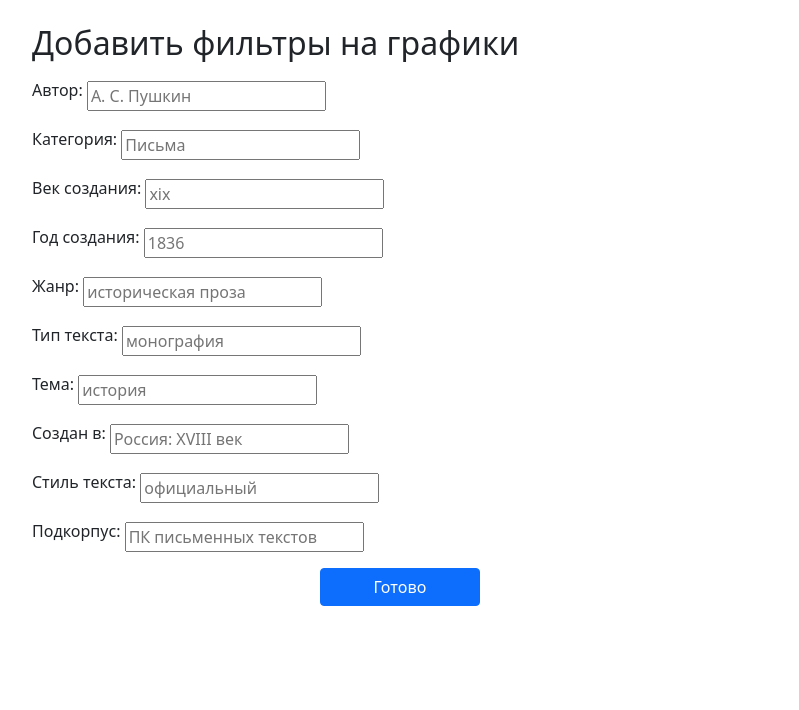
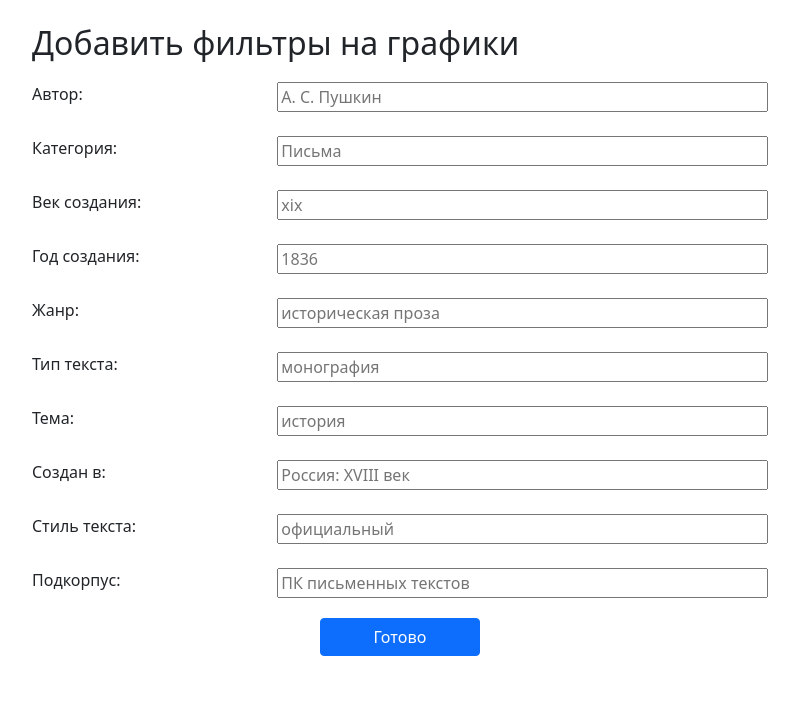
Before and after one commit to n1k0g0/textura, a Django app: page /update_filters/ in a window 1280 px wide. Shown: the part 56-766 px from the top of the page, without its empty margins (240-1039 px from the left). Run offline with Django 4.2, Linux system fonts and the light colour scheme; parts of the project's set-up code (start-up, migrations or seed data) failed here and were passed over.

Commit message:
smaller fix

```diff
--- a/textura_site/textura_app/templates/textura_app/update_filters.html
+++ b/textura_site/textura_app/templates/textura_app/update_filters.html
@@ -9,7 +9,7 @@
         <form method="POST" enctype="multipart/form-data" class="customForm">
             {% csrf_token %}
             {% for field in form %}
-                <div class="fieldWrapper">
+                <div class="fieldWrapper fieldWrapper-custom my-1">
                     {{ field.errors }}
                     {{ field.label_tag }} {{ field }}
                     {% if field.help_text %}
```
